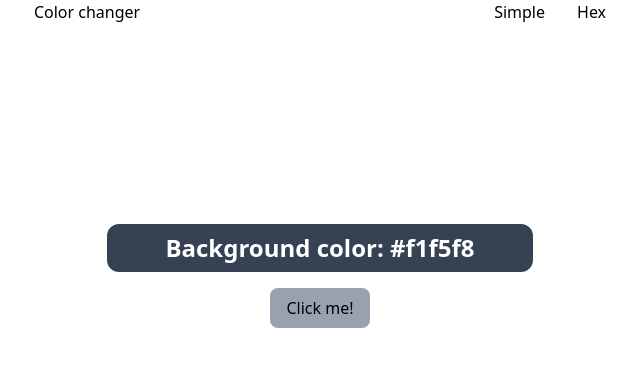
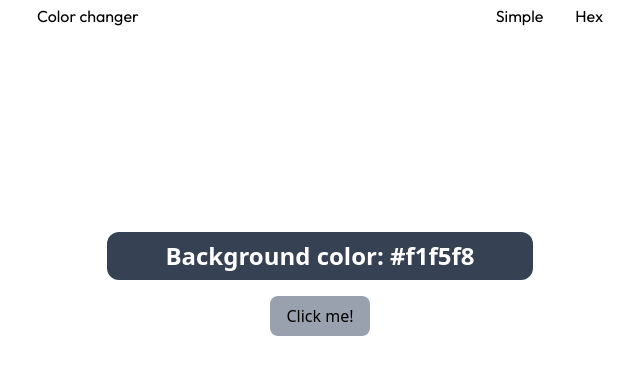
Before and after one commit to Prom004/30-JS-Projects, a website: page Color flipper/hex.html in a window 1280 px wide. Shown: the whole page, without its empty margins (320-960 px from the left). Drawn offline with nearby package versions, Linux system fonts and the light colour scheme; files that its build step writes are made by us from their sources.

Commit message:
Adjustments

```diff
--- a/Color flipper/hex.html
+++ b/Color flipper/hex.html
@@ -5,10 +5,11 @@
     <meta name="viewport" content="width=device-width, initial-scale=1.0">
     <title>Document</title>
     <link rel="stylesheet" href="/src/output.css">
+    <link href="https://fonts.googleapis.com/css2?family=Outfit:wght@400;700&display=swap" rel="stylesheet">
 </head>
 <body class="mx-auto overflow-hidden">
     <nav>
-        <div class="nav-center flex justify-evenly items-center bg-white">
+        <div class="nav-center flex justify-evenly items-center bg-white font-[Outfit] leading-8">
             <h4> Color changer</h4>
             <ul class="nav-links flex justify-center gap-8">
                 <li> <a href="index.html"> Simple </a></li>
```
